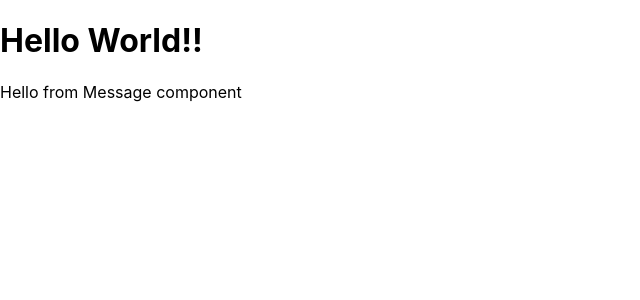
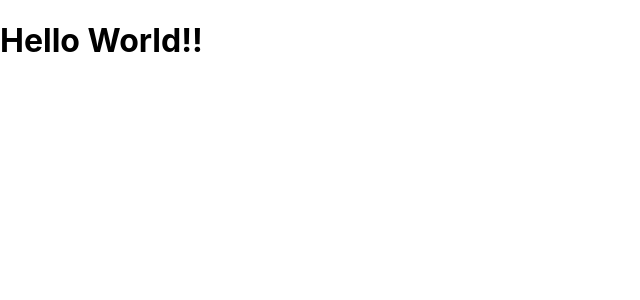
Before and after one commit to nsagias/react-class-and-function, a React (Create React App) app in the folder hybrid-app/: page / in a window 1280 px wide. Shown: the top 300 px of the page, without its empty margins (0-640 px from the left). Built offline with nearby package versions, Linux system fonts and the light colour scheme.

Commit message:
refactor to pass down props

```diff
--- a/hybrid-app/src/App.jsx
+++ b/hybrid-app/src/App.jsx
@@ -7,8 +7,7 @@ class App extends React.Component {
     const helloWorld = "Hello World!!";
     return (
       <div>
-        <h1>{helloWorld}</h1>
-        <Message />
+        <Message message={helloWorld}/>
       </div>
     );
   }
--- a/hybrid-app/src/components/Message.jsx
+++ b/hybrid-app/src/components/Message.jsx
@@ -1,8 +1,8 @@
 import React from "react";
 
-export default function Message () {
-  const message = "Hello from Message component";
+export default function Message(props) {
+  console.log(props.message);
   return (
-    <div>{message}</div>
+    <h1>{props.message}</h1>
   );
 }
```
